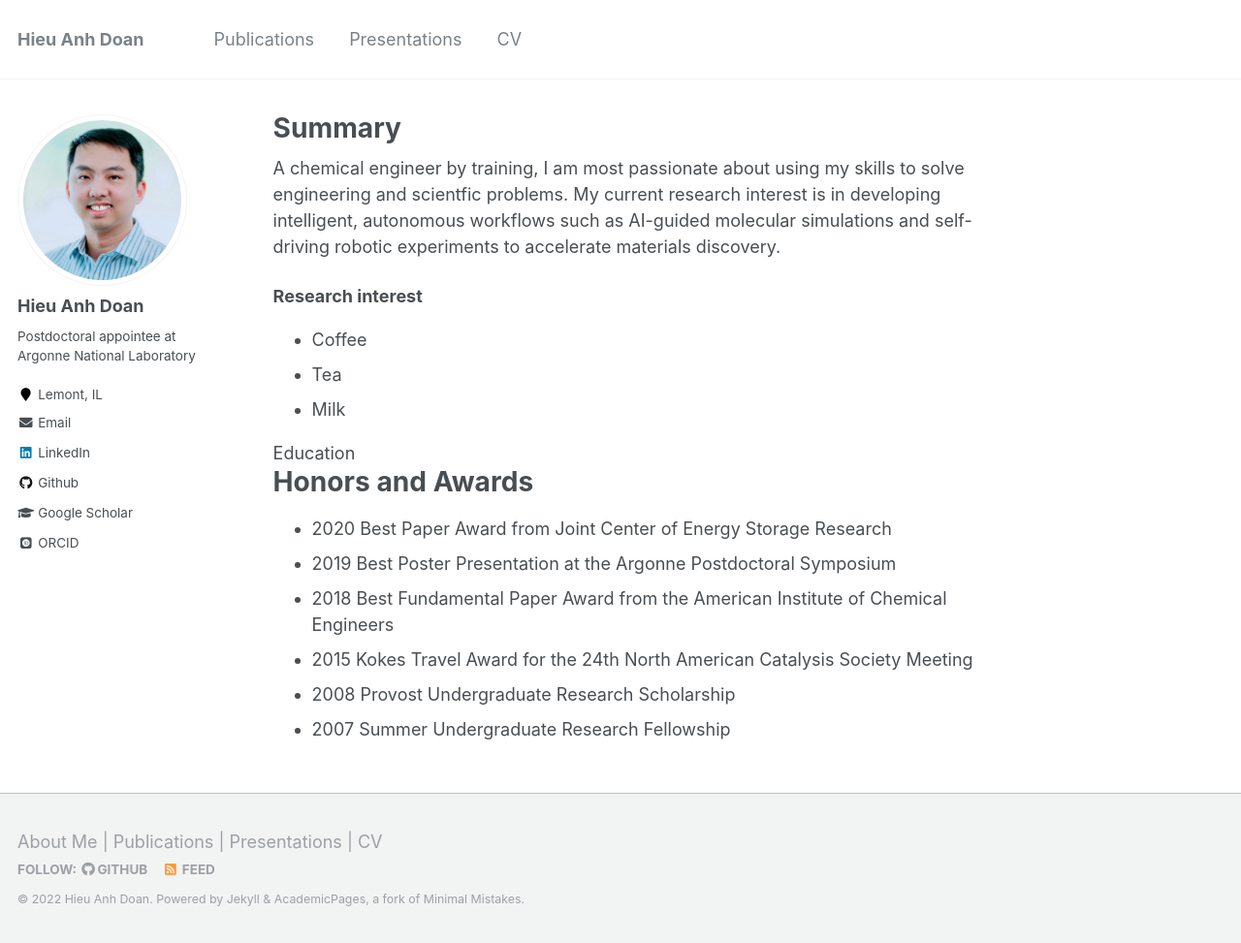
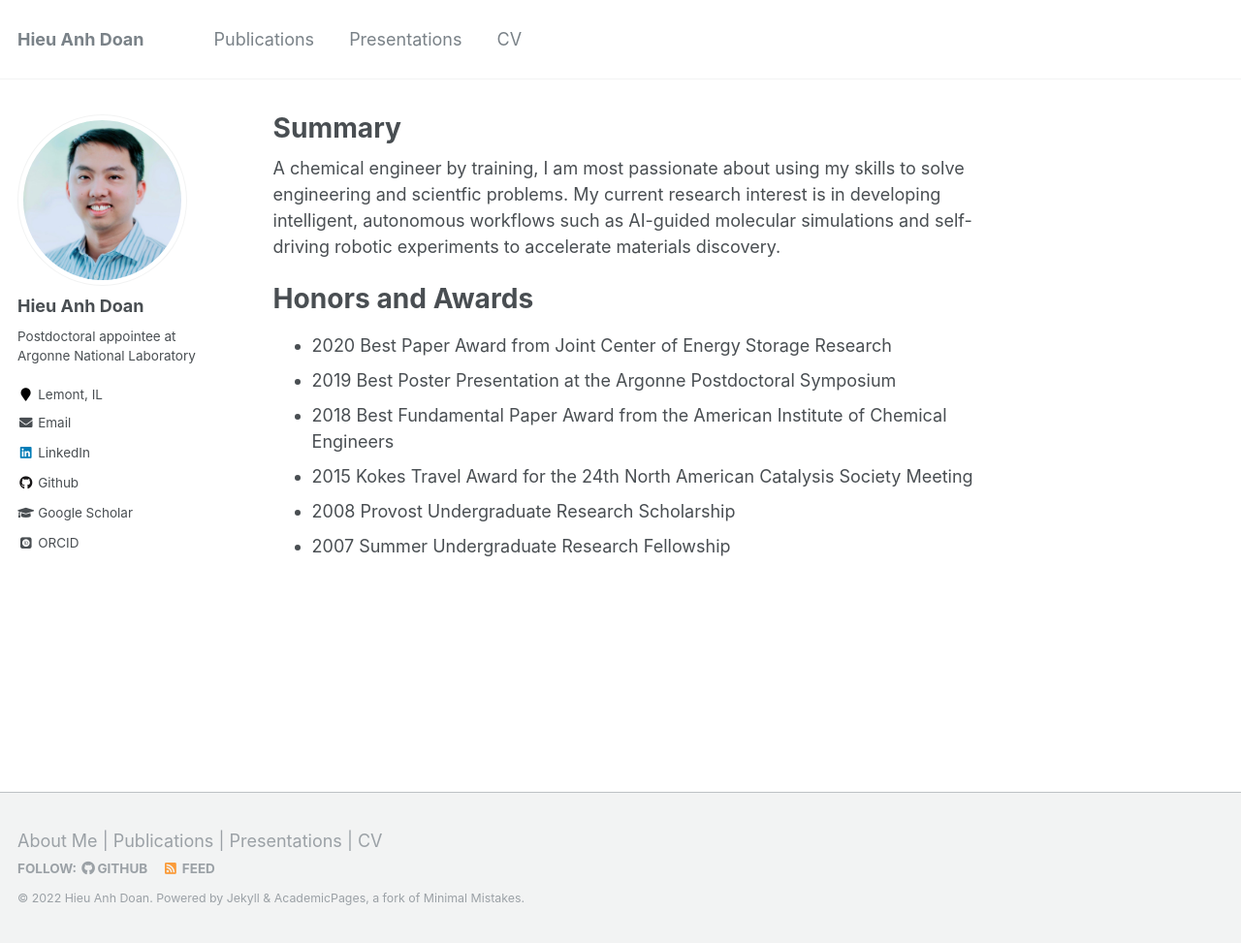
Before and after one commit to hieuadoan/hieuadoan.github.io, a Jekyll site: the page built from _pages/about.md, in a window 1280 px wide and 973 px high. Shown: the whole window at 97% size. Built offline with Jekyll 4.4.1, drawn with Linux system fonts in a browser that asks for light colours; some web fonts are replaced.

Commit message:
minor edit

```diff
--- a/_pages/about.md
+++ b/_pages/about.md
@@ -10,22 +10,6 @@ redirect_from:
 
 A chemical engineer by training, I am most passionate about using my skills to solve engineering and scientfic problems. My current research interest is in developing intelligent, autonomous workflows such as AI-guided molecular simulations and self-driving robotic experiments to accelerate materials discovery.
 
-<html>
-  <body>
-    <div class='right'>
-      <b>Research interest</b>
-      <ul>
-        <li>Coffee</li>
-        <li>Tea</li>
-        <li>Milk</li>
-      </ul>
-    </div>
-    <div class='left'>
-      Education
-    </div>
-  </body>
-</html>
-
 Honors and Awards
 ===
 - 2020 Best Paper Award from Joint Center of Energy Storage Research
```
